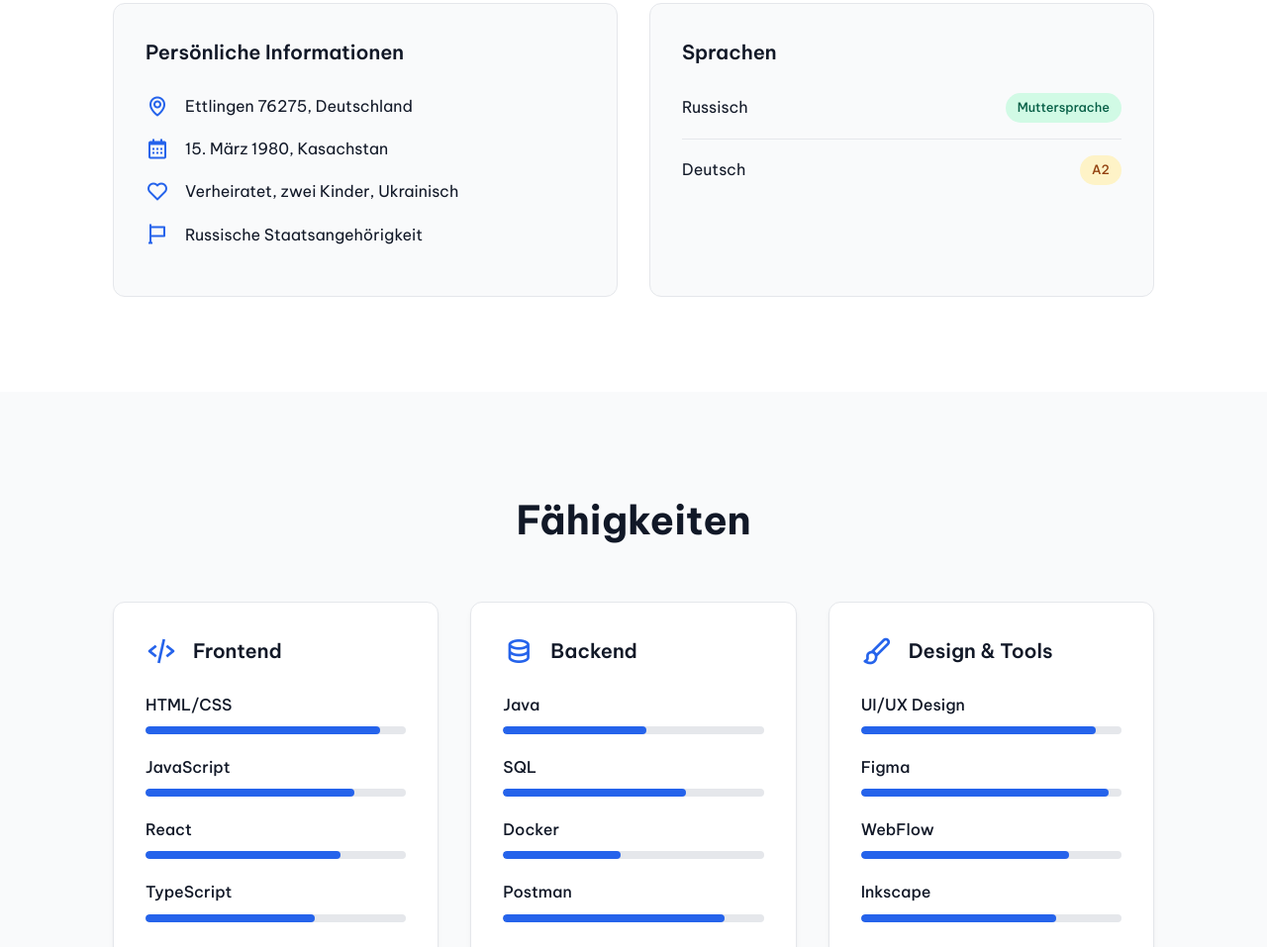
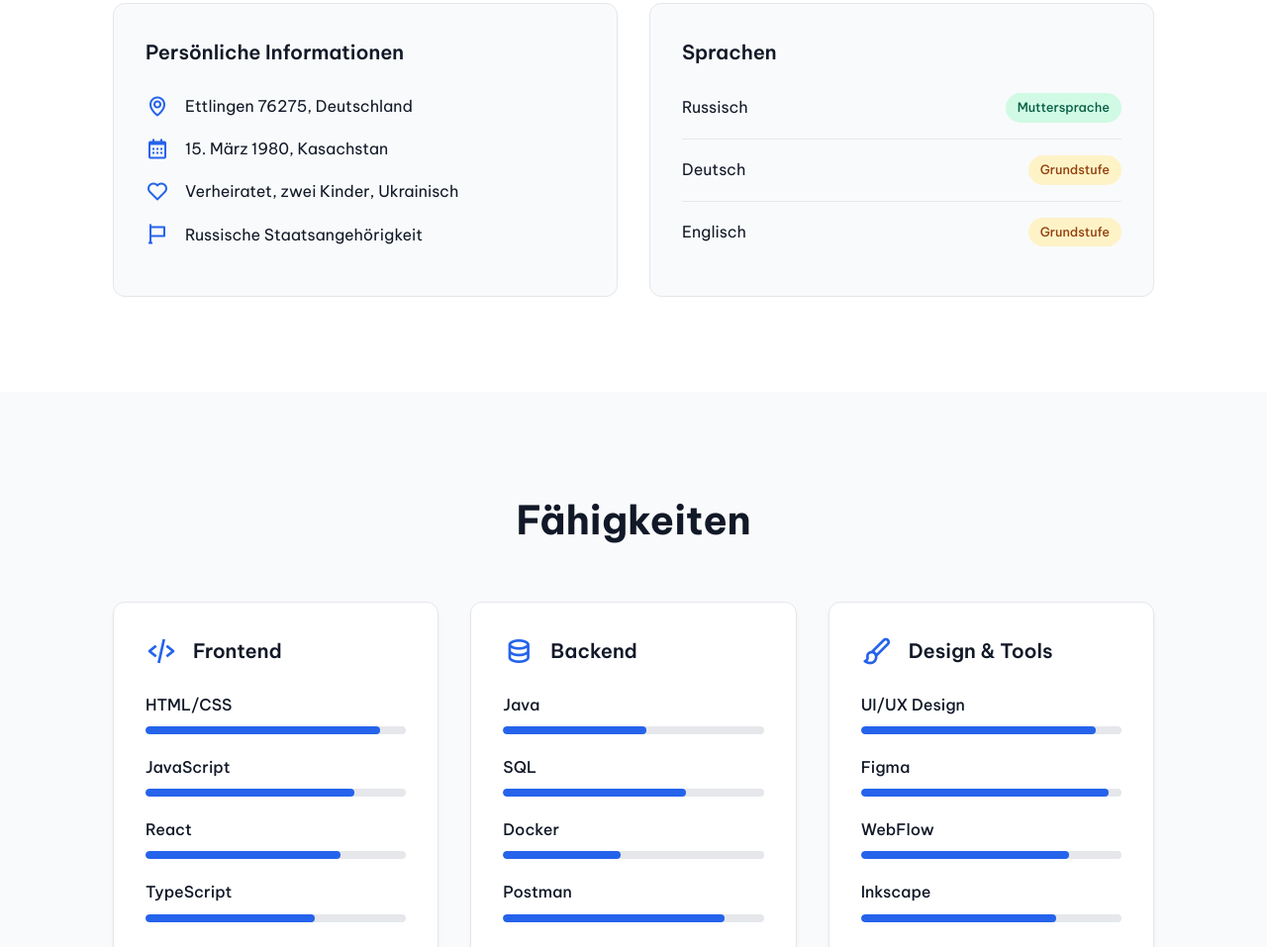
Before and after one commit to Eugen-coder/LebenslaufDEU, a plain HTML site: page index.html in a window 1280 px wide. Shown: the part 1010-1967 px from the top of the page at 99% size. Drawn offline with nearby package versions, Linux system fonts and the light colour scheme.

Commit message:
20251112-006

```diff
--- a/index.html
+++ b/index.html
@@ -104,7 +104,11 @@
               </div>
               <div class="language-item">
                 <span>Deutsch</span>
-                <span class="tag tag-a2">A2</span>
+                <span class="tag tag-a2">Grundstufe</span>
+              </div>
+              <div class="language-item">
+                <span>Englisch</span>
+                <span class="tag tag-a2">Grundstufe</span>
               </div>
             </div>
           </div>
```
